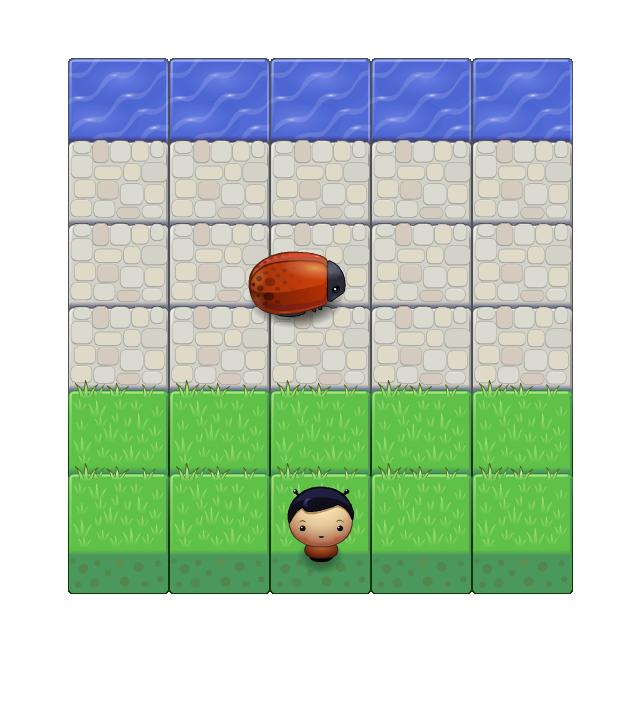
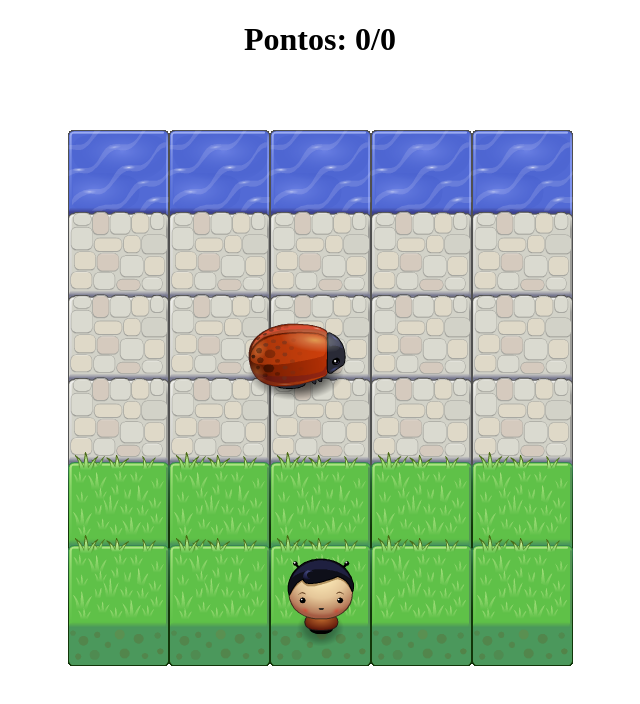
Before and after one commit to duenti/Object-Oriented-Javascript, a plain HTML site: page Final Project/frontend-nanodegree-arcade-game/index.html in a window 1280 px wide. Shown: the whole page, without its empty margins (320-960 px from the left). Drawn offline with nearby package versions, Linux system fonts and the light colour scheme.

Commit message:
Pontos e Ranking

```diff
--- a/Final Project/frontend-nanodegree-arcade-game/index.html
+++ b/Final Project/frontend-nanodegree-arcade-game/index.html
@@ -1,10 +1,13 @@
 <!DOCTYPE html>
 <html>
 <head>
+	<script src="http://ajax.googleapis.com/ajax/libs/jquery/1.11.1/jquery.min.js"></script>
     <title>Effective JavaScript: Frogger</title>
     <link rel="stylesheet" href="css/style.css">
+
 </head>
 <body>
+	<h1></h1>
     <script src="js/resources.js"></script>
     <script src="js/app.js"></script>
     <script src="js/engine.js"></script>
--- a/Final Project/frontend-nanodegree-arcade-game/js/app.js
+++ b/Final Project/frontend-nanodegree-arcade-game/js/app.js
@@ -115,6 +115,14 @@ Player.prototype.update = function(){
 
     this.win();
 
+    var pontos = getPoints();
+    if(pontos > record){
+        record = pontos;
+    }
+
+    var texto = "Pontos: " + pontos + "/" + record;
+    $('h1').text(texto);;
+
     if(this.way == 1){
         this.y--;
         this.way = 0;
@@ -160,6 +168,7 @@ Player.prototype.win = function(){
 // Now instantiate your objects.
 // Place all enemy objects in an array called allEnemies
 // Place the player object in a variable called player
+var record = 0;
 var allEnemies = [];
 allEnemies.push(new Enemy());
 
@@ -177,3 +186,7 @@ document.addEventListener('keyup', function(e) {
 
     player.handleInput(allowedKeys[e.keyCode]);
 });
+
+var getPoints = function(){
+    return (allEnemies.length - 1)*100;//allEnemies.length;
+}
```
